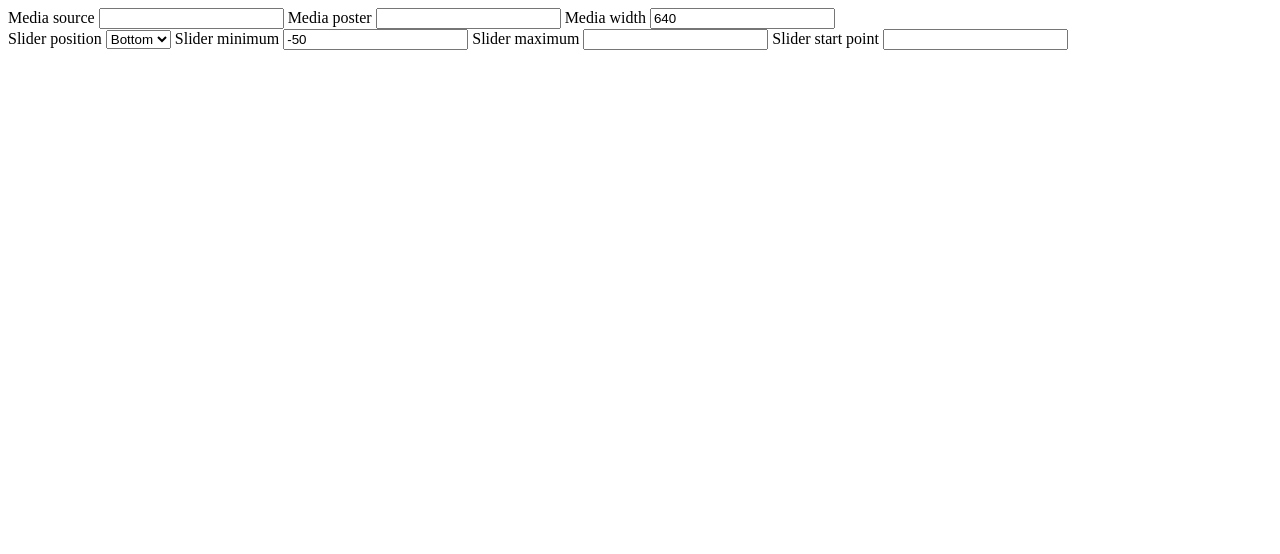
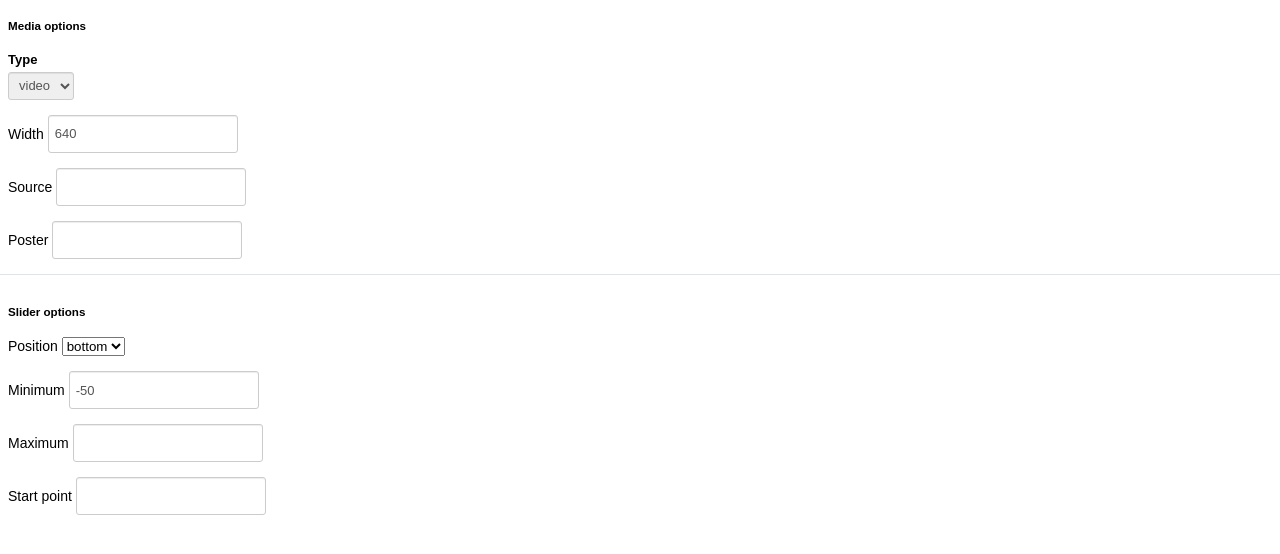
Before and after one commit to ConfirmitASA/CQ__Media-rating, a website built with Parcel: page design/index.html in a window 1280 px wide. Built offline with nearby package versions, Linux system fonts and the light colour scheme.

Commit message:
added survey designer styles for settings page

```diff
--- a/design/index.html
+++ b/design/index.html
@@ -6,28 +6,66 @@
 </head>
 <body>
 <div>
-    <div class="mediaOptions">
-        <label for="mediaSrc">Media source</label>
-        <input type="text" id="mediaSrc" required="required"/>
-        <label for="mediaPoster">Media poster</label>
-        <input type="text" id="mediaPoster"/>
-        <label for="mediaWidth">Media width</label>
-        <input type="text" id="mediaWidth" value="640"/>
+    <h5>Media options</h5>
+    <div class="node-properties-key-fields mediaOptions">
+        <div class="node-property-container">
+            <div class="node-property node-property--mediatype">
+                <label class="node-property__label" for="mediaType">Type</label>
+                <select class="form-input" id="mediaType"/>
+                    <option value="video" selected>video</option>
+                    <option value="audio">audio</option>
+                </select>
+            </div>
+        </div>
+        <div class="node-property-container">
+            <div class="node-property node-property--mediawidth">
+                <label for="mediaWidth">Width</label>
+                <input type="text" class="form-input" id="mediaWidth" value="640"/>
+            </div>
+        </div>
+        <div class="node-property-container">
+            <div class="node-property node-property--mediasource">
+                <label for="mediaSrc">Source</label>
+                <input type="text" id="mediaSrc" class="form-input" required="required"/>
+            </div>
+        </div>
+        <div class="node-property-container">
+            <div class="node-property node-property--mediaposter">
+                <label for="mediaPoster">Poster</label>
+                <input type="text" class="form-input" id="mediaPoster"/>
+            </div>
+        </div>
     </div>
-    <div class="sliderOptions">
-        <label for="sliderPosition">Slider position</label>
-        <select id="sliderPosition"/>
-            <option value="bottom" selected>Bottom</option>
-            <option value="left">Left</option>
-        </select>
-        <label for="scaleMin">Slider minimum</label>
-        <input type="text" id="scaleMin" value="-50"/>
-        <label for="scaleMax">Slider maximum</label>
-        <input type="text" id="scaleMax"/>
-        <label for="scaleStart">Slider start point</label>
-        <input type="text" id="scaleStart"/>
+    <h5>Slider options</h5>
+    <div class="node-properties-other-options sliderOptions">
+        <div class="node-property-container">
+            <div class="node-property node-property--sliderposition">
+                <label for="sliderPosition">Position</label>
+                <select id="sliderPosition"/>
+                    <option value="bottom" selected>bottom</option>
+                    <option value="left">left</option>
+                </select>
+            </div>
+        </div>
+        <div class="node-property-container">
+            <div class="node-property node-property--slidermin">
+                <label for="scaleMin">Minimum</label>
+                <input type="text" class="form-input" id="scaleMin" value="-50"/>
+            </div>
+        </div>
+        <div class="node-property-container">
+            <div class="node-property node-property--slidermax">
+                <label for="scaleMax">Maximum</label>
+                <input type="text" class="form-input" id="scaleMax"/>
+            </div>
+        </div>
+        <div class="node-property-container">
+            <div class="node-property node-property--sliderstart">
+                <label for="scaleStart">Start point</label>
+                <input type="text" class="form-input" id="scaleStart"/>
+            </div>
+        </div>
     </div>
-
 </div>
 <script>
 	var inputElementSrc = document.getElementById('mediaSrc');
--- a/design/styles.css
+++ b/design/styles.css
@@ -1 +1,53 @@
 /* design styles */
+html,
+body{
+    line-height:normal;
+    font-family:"Source Sans Pro", "Arial", "Helvetica", "Geneva", sans-serif;
+    height:100%;
+    font-size:14px;
+}
+.node-properties-key-fields:not(:empty)::after {
+    content: " ";
+    display: block;
+    background: rgba(18, 24, 33, 0.12);
+    height: 1px;
+    width: calc(100% + 3.428rem);
+    margin-left: -1.714rem;
+    margin-bottom: 30px;
+    margin-top: 15px;
+}
+.node-properties-key-fields .node-properties {
+    padding: 0;
+    display: flex;
+    font-size: 13px;
+}
+.node-property {
+    margin-right: 15px;
+    margin-bottom: 15px;
+}
+.node-property .node-property__label {
+    max-width: 100%;
+    display: flex;
+    align-items: center;
+    margin-bottom: 5px;
+    font-size: 13px;
+    font-weight: 600;
+}
+/*.option-block, .option-block input, .option-block select {
+    font-family: "Source Sans Pro", "Arial", "Helvetica", "Geneva", sans-serif;
+}*/
+.option-block {
+    margin: 0 0 30px 0;
+}
+.form-input {
+    width: auto;
+    height: 28px;
+    padding: 4px 6px;
+    font-size: 13px;
+    line-height: 1.4;
+    border-radius: 3px;
+    color: #555555;
+    border: 1px solid #ccc;
+    box-shadow: inset 0 1px 1px rgba(0, 0, 0, 0.075);
+    transition: border-color ease-in-out 0.15s, box-shadow ease-in-out 0.15s;
+}
--- a/metadata.json
+++ b/metadata.json
@@ -20,7 +20,7 @@
       "styles": [
         "https://cdnjs.cloudflare.com/ajax/libs/video.js/7.9.1/video-js.min.css",
         "https://cdnjs.cloudflare.com/ajax/libs/rangeslider.js/2.3.2/rangeslider.css",
-        "/isa/MAHRNHCVGYGOARMFKTEDNRNDDQDHMTPM/VideoRating/jquery-ui-v1.12.1.min.css",
+        "https://cdnjs.cloudflare.com/ajax/libs/jqueryui/1.12.1/jquery-ui.min.css",
         "/runtime/styles.css"
       ]
     }
--- a/runtime/component.js
+++ b/runtime/component.js
@@ -1,5 +1,6 @@
 class MediaRatingQuestion {
     constructor(currentQuestion, mediaOptions) {
+        console.log("in constructor");
         this.question = currentQuestion;
         this.options = mediaOptions;
         this.checks = 0;
@@ -347,5 +348,6 @@ class MediaRatingQuestion {
 
 /* global register */
 register(function (question, customQuestionSettings, questionViewSettings) {
+    console.log("in register");
     new MediaRatingQuestion(question, customQuestionSettings);
 });
```
Also changed, not shown: 1 other file.
